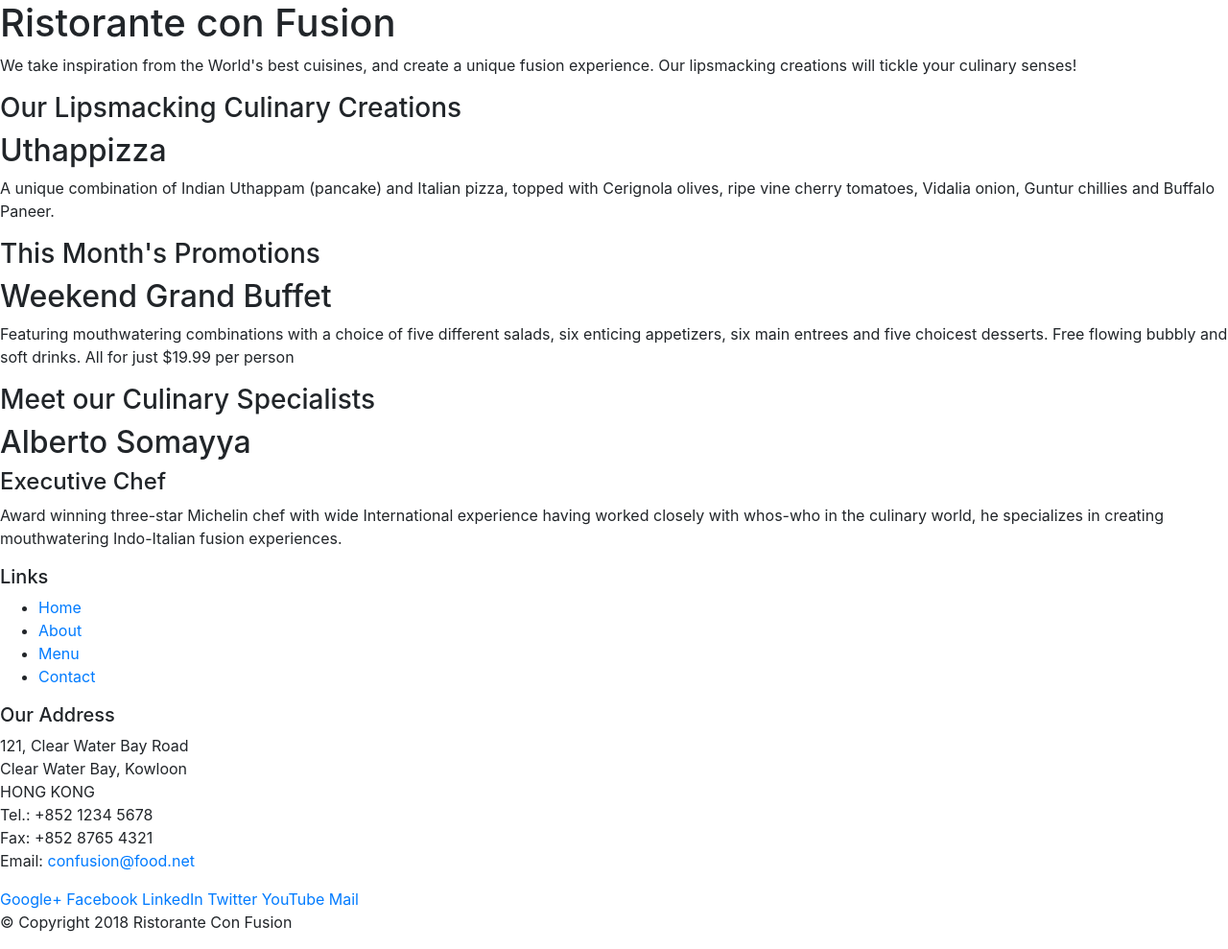
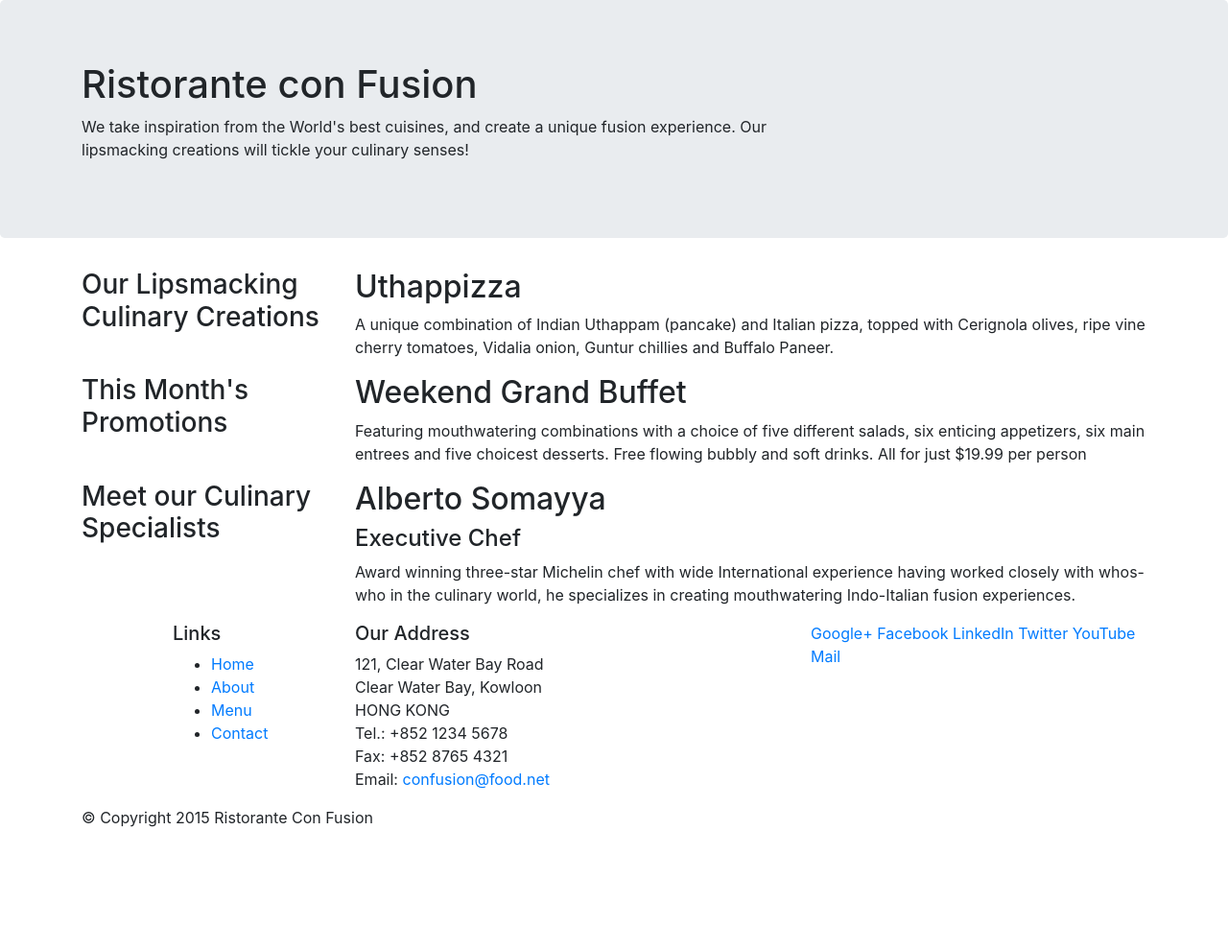
Before and after one commit to jrlsteel/confusion, a website: page index.html in a window 1280 px wide. Shown: the whole page at 96% size. After the commit the page ends 880 px from the top, so only its background shows below. Drawn offline with nearby package versions, Linux system fonts and the light colour scheme.

Commit message:
Bootstrap Exercise 1

```diff
--- a/index.html
+++ b/index.html
@@ -2,6 +2,7 @@
 <html lang="en">
 
 <head>
+    <title>Ristorante Con Fusion</title>
     <!-- Required meta tags always come first -->
     <meta charset="utf-8">
     <meta name="viewport" content="width=device-width, initial-scale=1, shrink-to-fit=no">
@@ -9,51 +10,51 @@
 
     <!-- Bootstrap CSS -->
     <link rel="stylesheet" href="node_modules/bootstrap/dist/css/bootstrap.min.css">
-    <title>Ristorante Con Fusion</title>
 </head>
 
 <body>
-
-    <header>
-        <div>
-            <div>
-                <div>
+    <!-- jumbotron sets apart the content from the rest of the page -->
+    <header class="jumbotron">
+        <div class="container">
+            <div class="row">
+                <div class="col-12 col-sm-8">
                     <h1>Ristorante con Fusion</h1>
                     <p>We take inspiration from the World's best cuisines, and create a unique fusion experience. Our lipsmacking creations will tickle your culinary senses!</p>
                 </div>
-                <div>
+                <!-- this content will take whatever is left over -->
+                <div class="col col-sm">
                 </div>
             </div>
         </div>
     </header>
 
-    <div>
-        <div>
-            <div>
+    <div class="container">
+        <div class="row">
+            <div class="col-sm-4 push-sm-8 col-md-3 push-md-9">
                 <h3>Our Lipsmacking Culinary Creations</h3>
             </div>
-            <div>
+            <div class="col-sm pull-sm-4 col-md pull-md-3">
                 <h2>Uthappizza</h2>
                 <p>A unique combination of Indian Uthappam (pancake) and Italian pizza, topped with Cerignola olives, ripe vine cherry tomatoes, Vidalia onion, Guntur chillies and Buffalo Paneer.</p>
             </div>
         </div>
 
 
-        <div>
-            <div>
+        <div class="row">
+            <div class="col-sm-4 col-md-3">
                 <h3>This Month's Promotions</h3>
             </div>
-            <div>
+            <div class="col-sm col-md">
                 <h2>Weekend Grand Buffet</h2>
                 <p>Featuring mouthwatering combinations with a choice of five different salads, six enticing appetizers, six main entrees and five choicest desserts. Free flowing bubbly and soft drinks. All for just $19.99 per person </p>
             </div>
         </div>
 
-        <div>
-            <div>
+        <div class="row">
+            <div class="col-sm-4 push-sm-8 col-md-3 push-md-9">
                 <h3>Meet our Culinary Specialists</h3>
             </div>
-            <div>
+            <div class="col-sm pull-sm-4 col-md pull-md-3">
                 <h2>Alberto Somayya</h2>
                 <h4>Executive Chef</h4>
                 <p>Award winning three-star Michelin chef with wide International experience having worked closely with whos-who in the culinary world, he specializes in creating mouthwatering Indo-Italian fusion experiences. </p>
@@ -62,9 +63,9 @@
     </div>
 
     <footer>
-        <div>
-            <div>
-                <div>
+        <div class="container">
+            <div class="row">
+                <div class="col-5 offset-1 col-sm-2">
                     <h5>Links</h5>
                     <ul>
                         <li><a href="#">Home</a></li>
@@ -73,7 +74,7 @@
                         <li><a href="#">Contact</a></li>
                     </ul>
                 </div>
-                <div>
+                <div class="col-6 col-sm-5">
                     <h5>Our Address</h5>
                     <address>
 		              121, Clear Water Bay Road<br>
@@ -83,8 +84,8 @@
 		              Fax: +852 8765 4321<br>
 		              Email: <a href="mailto:confusion@food.net">confusion@food.net</a>
 		           </address>
-                </div>
-                <div>
+               </div>
+                <div class="col col-sm-4">
                     <div>
                         <a href="http://google.com/+">Google+</a>
                         <a href="http://www.facebook.com/profile.php?id=">Facebook</a>
@@ -95,17 +96,17 @@
                     </div>
                 </div>
            </div>
-           <div>
-                <div>
-                    <p>© Copyright 2018 Ristorante Con Fusion</p>
+           <div class="row">
+                <div class="col-auto">
+                    <p>© Copyright 2015 Ristorante Con Fusion</p>
                 </div>
            </div>
         </div>
     </footer>
-  <!-- jQuery first, then Popper.js, then Bootstrap JS. -->
-  <script src="node_modules/jquery/dist/jquery.slim.min.js"></script>
-  <script src="node_modules/popper.js/dist/umd/popper.min.js"></script>
-  <script src="node_modules/bootstrap/dist/js/bootstrap.min.js"></script>
+    <!-- jQuery first, then Tether, then Bootstrap JS. -->
+    <script src="node_modules/jquery/dist/jquery.min.js"></script>
+    <script src="node_modules/tether/dist/js/tether.min.js"></script>
+    <script src="node_modules/bootstrap/dist/js/bootstrap.min.js"></script>
 </body>
 
 </html>
```
